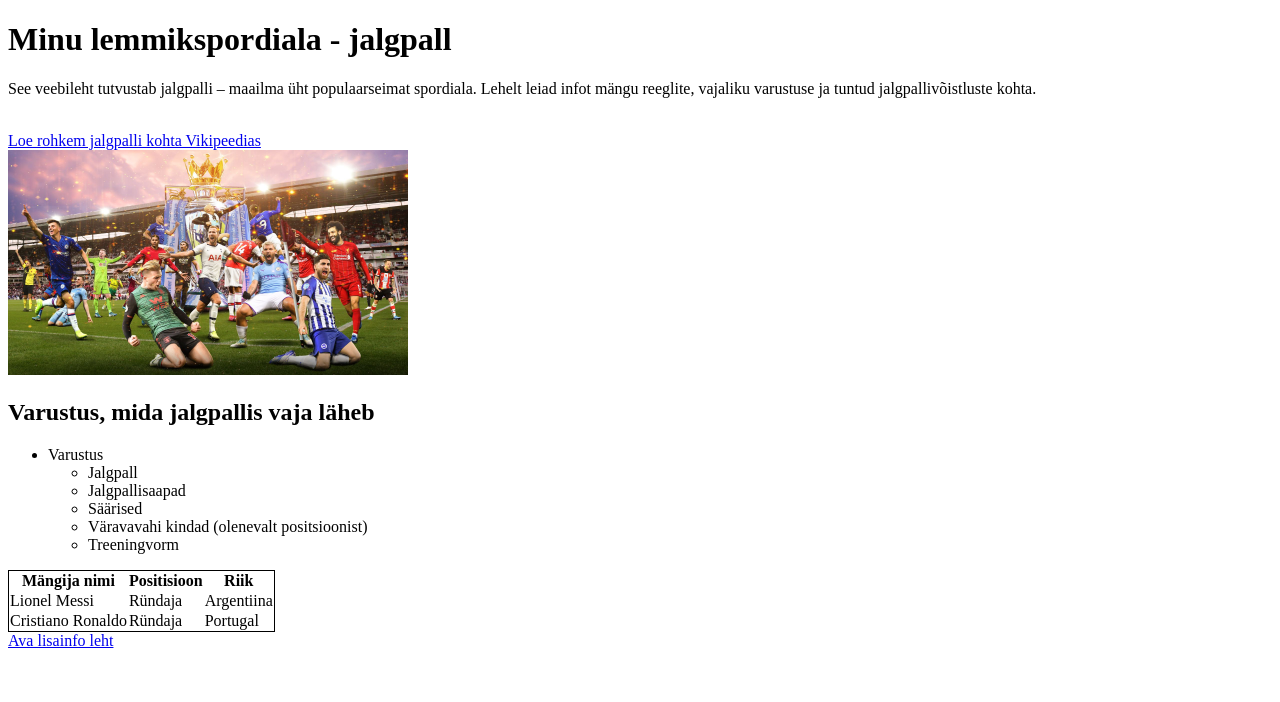
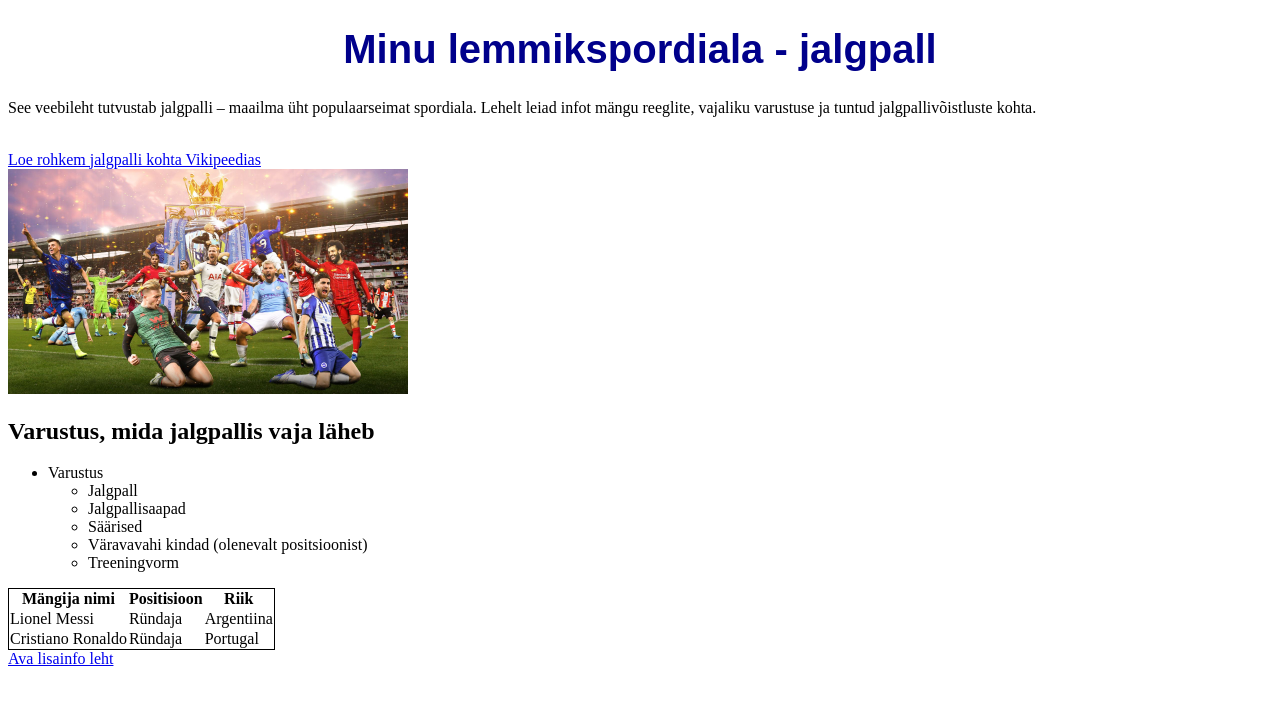
Before and after one commit to kristiits/Seminarid, a plain HTML site: page index.html in a window 1280 px wide. Drawn offline with Linux system fonts and the light colour scheme.

Commit message:
Kujundasin lehe pealkirja

```diff
--- a/index.html
+++ b/index.html
@@ -3,6 +3,8 @@
 <head>
     <meta charset="UTF-8">
 <title>Minu lemmikspordiala - jalgpall</title>
+
+<link rel="stylesheet" href="style.css">
 </head>
 <body>
 
--- /dev/null
+++ b/style.css
@@ -0,0 +1,6 @@
+h1 {
+  color: darkblue;
+  font-family: Arial, sans-serif;
+  font-size: 40px;
+  text-align: center;
+}
```
